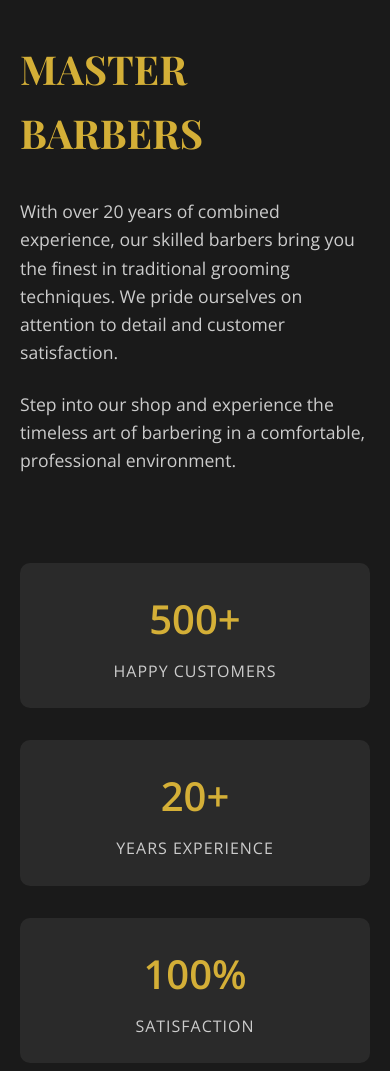
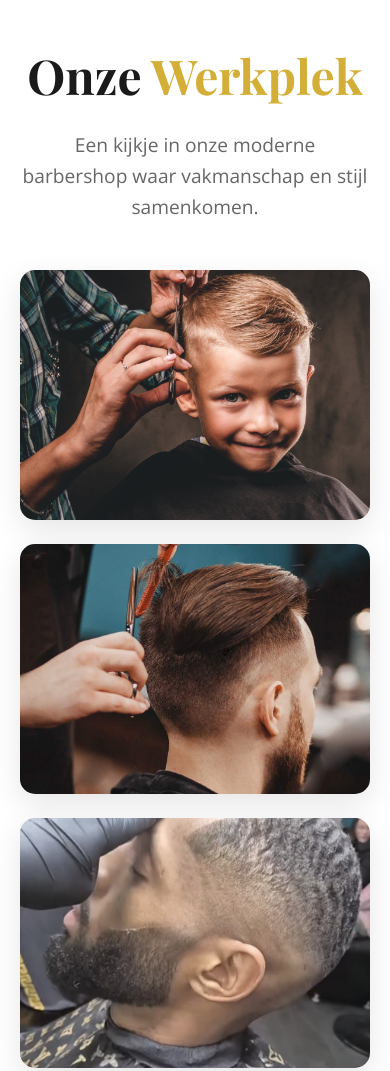
Before and after one commit to vincentvoorveld/BarberShop-Nieuwland, a plain HTML site: page index.html in a window 390 px wide. Shown: the part 3300-4371 px from the top of the page. Drawn offline with nearby package versions, Linux system fonts and the light colour scheme.

Commit message:
Assistant checkpoint: Transform Master Barbers section into Onze Werkplek gallery
Assistant generated file changes:
- index.html: Replace about section with workplace gallery
- style.css: Replace about section styles with workplace gallery styles, Update responsive design for workplace section, Remove about-stats mobile styles

---

User prompt:

pas het onderdeel aan waar nu "master barbers" staat en maak er iets van wat zoveel mogelijk lijkt op de screenshot. ik voeg de vier afbeeldingen bij

Replit-Commit-Author: Assistant
Replit-Commit-Session-Id: c89003d2-3080-4d3b-80b7-facedd79638b

```diff
--- a/index.html
+++ b/index.html
@@ -198,28 +198,23 @@
         </div>
     </section>
 
-    <!-- About Section -->
-    <section id="about" class="about">
+    <!-- Workplace Section -->
+    <section id="workplace" class="workplace">
         <div class="container">
-            <div class="about-content">
-                <div class="about-text">
-                    <h2>MASTER BARBERS</h2>
-                    <p>With over 20 years of combined experience, our skilled barbers bring you the finest in traditional grooming techniques. We pride ourselves on attention to detail and customer satisfaction.</p>
-                    <p>Step into our shop and experience the timeless art of barbering in a comfortable, professional environment.</p>
+            <h2>Onze <span class="highlight">Werkplek</span></h2>
+            <p class="workplace-description">Een kijkje in onze moderne barbershop waar vakmanschap en stijl samenkomen.</p>
+            <div class="workplace-grid">
+                <div class="workplace-image">
+                    <img src="attached_assets/Stock 1_1751658546601.jpg" alt="Kinderknippen">
                 </div>
-                <div class="about-stats">
-                    <div class="stat">
-                        <h3>500+</h3>
-                        <p>Happy Customers</p>
-                    </div>
-                    <div class="stat">
-                        <h3>20+</h3>
-                        <p>Years Experience</p>
-                    </div>
-                    <div class="stat">
-                        <h3>100%</h3>
-                        <p>Satisfaction</p>
-                    </div>
+                <div class="workplace-image">
+                    <img src="attached_assets/Stock 4_1751658546603.jpg" alt="Precisie knippen">
+                </div>
+                <div class="workplace-image">
+                    <img src="attached_assets/galerij 1_1751658546604.jpg" alt="Fade knippen">
+                </div>
+                <div class="workplace-image">
+                    <img src="attached_assets/galerij 2_1751658546600.jpg" alt="Barbier aan het werk">
                 </div>
             </div>
         </div>
--- a/style.css
+++ b/style.css
@@ -298,55 +298,58 @@ body {
     white-space: nowrap;
 }
 
-/* About Section */
-.about {
+/* Workplace Section */
+.workplace {
     padding: 5rem 0;
-    background: #1a1a1a;
+    background: #fff;
 }
 
-.about-content {
-    display: grid;
-    grid-template-columns: 2fr 1fr;
-    gap: 4rem;
-    align-items: center;
+.workplace h2 {
+    text-align: center;
+    font-family: 'Playfair Display', serif;
+    font-size: 3rem;
+    color: #1a1a1a;
+    margin-bottom: 1rem;
 }
 
-.about-text h2 {
-    font-family: 'Playfair Display', serif;
-    font-size: 2.5rem;
+.workplace .highlight {
     color: #d4af37;
-    margin-bottom: 2rem;
 }
 
-.about-text p {
-    font-size: 1.1rem;
-    color: #ccc;
-    margin-bottom: 1.5rem;
+.workplace-description {
+    text-align: center;
+    font-size: 1.2rem;
+    color: #666;
+    margin-bottom: 3rem;
+    max-width: 600px;
+    margin-left: auto;
+    margin-right: auto;
 }
 
-.about-stats {
-    display: flex;
-    flex-direction: column;
+.workplace-grid {
+    display: grid;
+    grid-template-columns: repeat(2, 1fr);
     gap: 2rem;
+    max-width: 800px;
+    margin: 0 auto;
 }
 
-.stat {
-    text-align: center;
-    padding: 1.5rem;
-    background: #2a2a2a;
-    border-radius: 10px;
+.workplace-image {
+    border-radius: 15px;
+    overflow: hidden;
+    box-shadow: 0 10px 30px rgba(0,0,0,0.1);
+    transition: transform 0.3s ease;
 }
 
-.stat h3 {
-    font-size: 2.5rem;
-    color: #d4af37;
-    margin-bottom: 0.5rem;
+.workplace-image:hover {
+    transform: translateY(-5px);
 }
 
-.stat p {
-    color: #ccc;
-    text-transform: uppercase;
-    letter-spacing: 1px;
+.workplace-image img {
+    width: 100%;
+    height: 250px;
+    object-fit: cover;
+    display: block;
 }
 
 /* Contact Section */
@@ -484,16 +487,13 @@ body {
         min-width: 250px;
     }
 
-    .about-content {
+    .workplace-grid {
         grid-template-columns: 1fr;
+        gap: 1.5rem;
     }
 
     .contact-content {
         grid-template-columns: 1fr;
-    }
-
-    .about-stats {
-        flex-direction: row;
     }
 }
 
@@ -502,7 +502,5 @@ body {
         grid-template-columns: 1fr;
     }
 
-    .about-stats {
-        flex-direction: column;
-    }
+
 }
```
